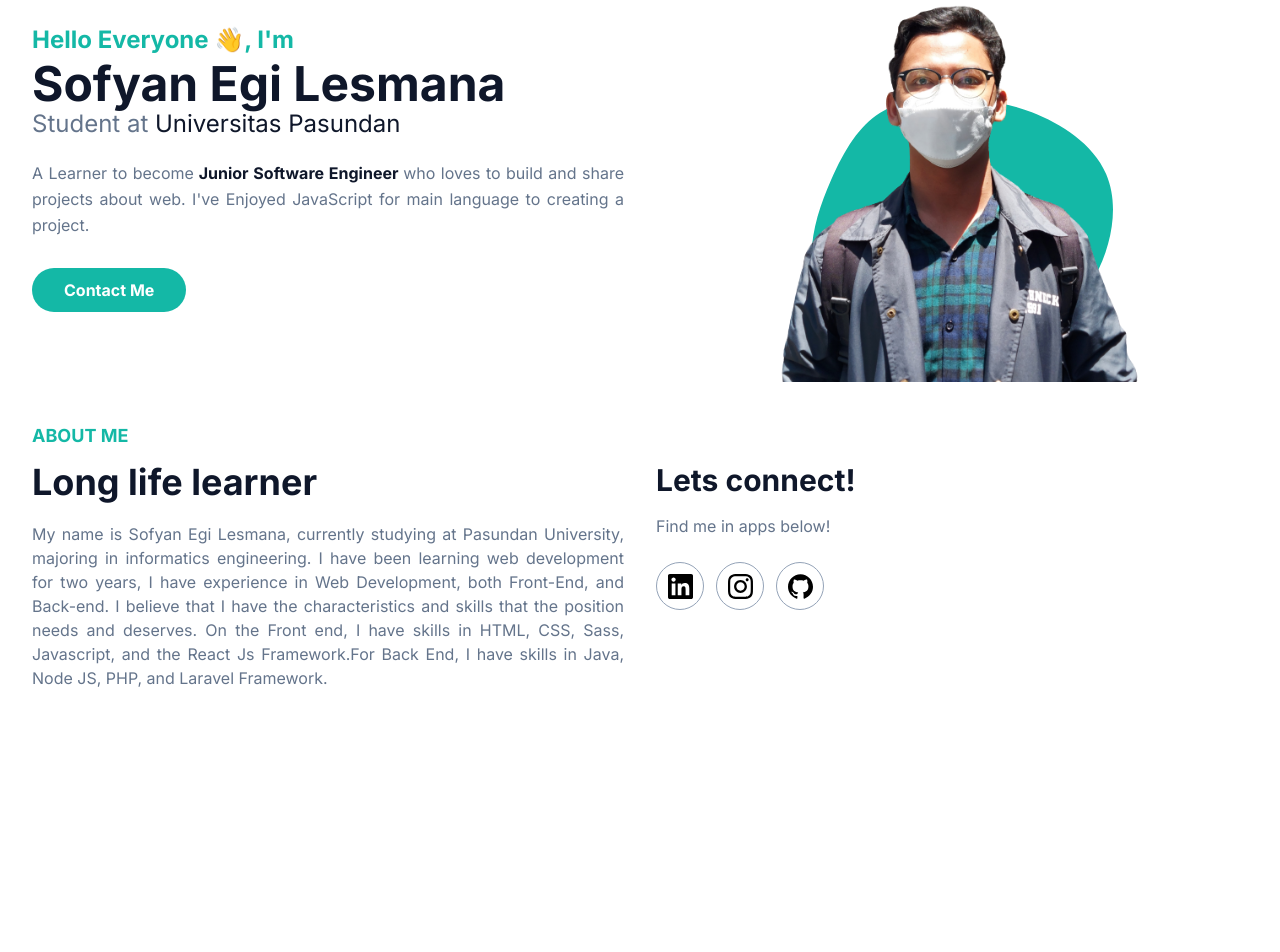
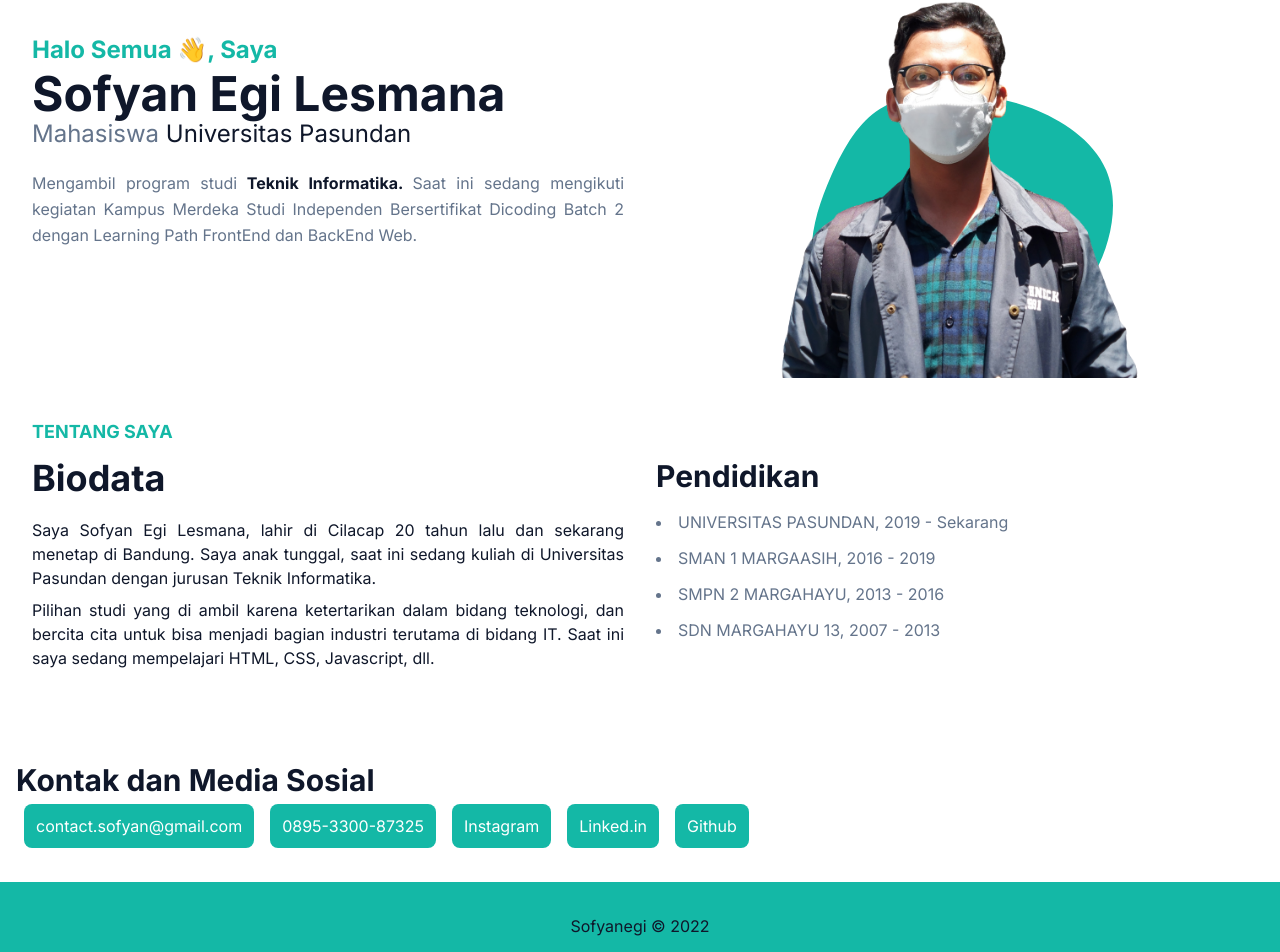
Before and after one commit to sofyanegil/sofyanegil.github.io, a React (Create React App) app: page / in a window 1280 px wide. Shown: the part 201-1153 px from the top of the page. Before the commit the page ends 943 px from the top, so only its background shows below. Built offline with nearby package versions, Linux system fonts and the light colour scheme.

Commit message:
biografi

```diff
--- a/package.json
+++ b/package.json
@@ -1,4 +1,5 @@
 {
+  "homepage": "https://sofyanegil.github.io",
   "name": "sofyanegil.github.io",
   "version": "0.1.0",
   "private": true,
@@ -17,7 +18,9 @@
     "test": "react-scripts test",
     "eject": "react-scripts eject",
     "lint": "eslint src/ --ext .js,.jsx,.ts,.tsx",
-    "lint-fix": "eslint src/ --ext .js,.jsx,.ts,.tsx --fix"
+    "lint-fix": "eslint src/ --ext .js,.jsx,.ts,.tsx --fix",
+    "predeploy": "npm run build",
+    "deploy": "gh-pages -d build"
   },
   "eslintConfig": {
     "extends": [
@@ -45,6 +48,7 @@
     "eslint-plugin-jsx-a11y": "^6.5.1",
     "eslint-plugin-react": "^7.30.0",
     "eslint-plugin-react-hooks": "^4.5.0",
+    "gh-pages": "^4.0.0",
     "postcss": "^8.4.14",
     "tailwindcss": "^3.0.24"
   }
--- a/public/index.html
+++ b/public/index.html
@@ -2,16 +2,12 @@
 <html lang="en">
   <head>
     <meta charset="utf-8" />
-    <link rel="icon" href="%PUBLIC_URL%/favicon.ico" />
     <meta name="viewport" content="width=device-width, initial-scale=1" />
     <meta name="theme-color" content="#000000" />
-    <meta name="description" content="Web site created using create-react-app" />
-    <link rel="apple-touch-icon" href="%PUBLIC_URL%/logo192.png" />
+
     <link rel="preconnect" href="https://fonts.googleapis.com" />
     <link rel="preconnect" href="https://fonts.gstatic.com" crossorigin />
     <link href="https://fonts.googleapis.com/css2?family=Inter:wght@400;700&display=swap" rel="stylesheet" />
-
-    <link rel="manifest" href="%PUBLIC_URL%/manifest.json" />
     <title>Sofyan Egi Lesmana</title>
   </head>
   <body>
--- a/src/App.jsx
+++ b/src/App.jsx
@@ -1,6 +1,7 @@
 /* eslint-disable react/react-in-jsx-scope */
 
 import About from './components/About';
+import Footer from './components/Footer';
 import Header from './components/Header';
 import Hero from './components/Hero';
 
@@ -10,6 +11,7 @@ function App() {
       <Header />
       <Hero />
       <About />
+      <Footer />
     </div>
   );
 }
--- a/src/components/About.jsx
+++ b/src/components/About.jsx
@@ -3,38 +3,62 @@ import React from 'react';
 
 export default function About() {
   return (
+    <>
       <section id="about" className="pt-10 pb-3">
         <div className="container">
           <div className="flex flex-wrap">
             <div className="w-full px-4 mb-10 lg:w-1/2">
-            <h4 className="font-bold uppercase text-primary text-lg mb-3">About me</h4>
-            <h2 className="font-bold text-dark text-3xl mb-5 max-w-md lg:text-4xl">Long life learner</h2>
-            <p className="font-medium text-base text-secondary lg:text-large text-justify">
-              My name is Sofyan Egi Lesmana, currently studying at Pasundan University, majoring in informatics engineering. I have been learning web development for two years, I have experience in Web Development, both Front-End, and
-              Back-end. I believe that I have the characteristics and skills that the position needs and deserves. On the Front end, I have skills in HTML, CSS, Sass, Javascript, and the React Js Framework.For Back End, I have skills in
-              Java, Node JS, PHP, and Laravel Framework.
+              <h4 className="font-bold uppercase text-primary text-lg mb-3">Tentang Saya</h4>
+              <h2 className="font-bold text-dark text-3xl mb-5 max-w-md lg:text-4xl">Biodata</h2>
+              <p className="font-medium text-base text-dark lg:text-large text-justify">
+                Saya Sofyan Egi Lesmana, lahir di Cilacap 20 tahun lalu dan sekarang menetap di Bandung. Saya anak tunggal, saat ini sedang kuliah di Universitas Pasundan dengan jurusan Teknik Informatika.
+              </p>
+              <p className="font-medium text-base text-dark lg:text-large text-justify mt-2">
+                Pilihan studi yang di ambil karena ketertarikan dalam bidang teknologi, dan bercita cita untuk bisa menjadi bagian industri terutama di bidang IT. Saat ini saya sedang mempelajari HTML, CSS, Javascript, dll.
               </p>
             </div>
             <div className="w-full px-4 lg:w-1/2">
-            <h3 className="font-semibold text-dark text-2xl mb-4 lg:text-3xl lg:pt-10">Lets connect!</h3>
-            <p className="font-medium text-base text-secondary mb-6 lg:text-large">Find me in apps below! </p>
-            <div className="flex items-center">
-              {/* Linkedin */}
-              <a href="https://www.linkedin.com/in/sofyanegi/" className="w-12 h-12 mr-3 rounded-full flex justify-center items-center border border-slate-400 hover:bg-primary hover:text-white" target="_blank" rel="noreferrer noopener">
-                <img src="/icons/linkedin.svg" alt="" />
-              </a>
-              {/* Instagram */}
-              <a href="https://www.instagram.com/sofyanegi/" className="w-12 h-12 mr-3 rounded-full flex justify-center items-center border border-slate-400 hover:bg-primary hover:text-white" target="_blank" rel="noreferrer noopener">
-                <img src="/icons/instagram.svg" alt="" />
-              </a>
-              {/* Github */}
-              <a href="https://www.instagram.com/sofyanegi/" className="w-12 h-12 mr-3 rounded-full flex justify-center items-center border border-slate-400 hover:bg-primary hover:text-white" target="_blank" rel="noreferrer noopener">
-                <img src="/icons/github.svg" alt="" />
-              </a>
-            </div>
+              <h3 className="font-semibold text-dark text-2xl mb-4 lg:text-3xl lg:pt-10">Pendidikan</h3>
+              <li className="font-medium text-base text-secondary mb-3 lg:text-large">UNIVERSITAS PASUNDAN, 2019 - Sekarang </li>
+              <li className="font-medium text-base text-secondary mb-3 lg:text-large">SMAN 1 MARGAASIH, 2016 - 2019 </li>
+              <li className="font-medium text-base text-secondary mb-3 lg:text-large">SMPN 2 MARGAHAYU, 2013 - 2016 </li>
+              <li className="font-medium text-base text-secondary mb-3 lg:text-large">SDN MARGAHAYU 13, 2007 - 2013 </li>
             </div>
           </div>
         </div>
       </section>
+      <section id="contact" className="pb-3">
+        <div className="container">
+          <h3 className="font-semibold text-dark text-2xl mb-4 lg:text-3xl lg:pt-10">Kontak dan Media Sosial</h3>
+          <div className="flex flex-row">
+            <li className="list-none font-medium text-base text-secondary mb-3 lg:text-large mx-2">
+              <a href="mailto:contact.sofyan@gmail.com" className="bg-primary p-3 text-white rounded-lg" target="_blank" rel="noopener noreferrer">
+                contact.sofyan@gmail.com
+              </a>
+            </li>
+            <li className="list-none font-medium text-base text-secondary mb-3 lg:text-large mx-2">
+              <a href="https://wa.me/+62895330087325" className="bg-primary p-3 text-white rounded-lg" target="_blank" rel="noopener noreferrer">
+                0895-3300-87325
+              </a>
+            </li>
+            <li className="list-none font-medium text-base text-secondary mb-3 lg:text-large mx-2">
+              <a href="https://www.instagram.com/sofyanegi/" className="bg-primary p-3 text-white rounded-lg" target="_blank" rel="noopener noreferrer">
+                Instagram
+              </a>
+            </li>
+            <li className="list-none font-medium text-base text-secondary mb-3 lg:text-large mx-2">
+              <a href="https://www.linkedin.com/in/sofyanegi/" className="bg-primary p-3 text-white rounded-lg" target="_blank" rel="noopener noreferrer">
+                Linked.in
+              </a>
+            </li>
+            <li className="list-none font-medium text-base text-secondary mb-3 lg:text-large mx-2">
+              <a href="https://www.github.com/sofyanegil" className="bg-primary p-3 text-white rounded-lg" target="_blank" rel="noopener noreferrer">
+                Github
+              </a>
+            </li>
+          </div>
+        </div>
+      </section>
+    </>
   );
 }
--- /dev/null
+++ b/src/components/Footer.jsx
@@ -0,0 +1,9 @@
+import React from 'react';
+
+export default function Footer() {
+  return (
+    <footer className="bg-primary mt-5">
+      <p className="text-center py-8 text-dark">Sofyanegi &copy; 2022</p>
+    </footer>
+  );
+}
--- a/src/components/Header.jsx
+++ b/src/components/Header.jsx
@@ -48,17 +48,12 @@ export default function Header() {
                 </li>
                 <li className="group">
                   <a href="#about" className="nav-link">
-                    About Me
-                  </a>
-                </li>
-                <li className="group">
-                  <a href="#portofolio" className="nav-link">
-                    Portofolio
+                    Tentang Saya
                   </a>
                 </li>
                 <li className="group">
                   <a href="#contact" className="nav-link">
-                    Contact
+                    Kontak
                   </a>
                 </li>
               </ul>
--- a/src/components/Hero.jsx
+++ b/src/components/Hero.jsx
@@ -9,30 +9,21 @@ export default function Hero() {
         <div className="flex flex-wrap">
           <div className="w-full self-center px-4 lg:w-1/2">
             <h1 className="text-base font-semibold text-primary md:text-xl lg:text-2xl">
-              Hello Everyone 👋, I'm
+              Halo Semua 👋, Saya
               <span className="block font-bold text-dark text-4xl mt-1 lg:text-5xl">Sofyan Egi Lesmana</span>
             </h1>
             <h2 className="font-medium text-secondary text-lg mb-5 lg:text-2xl">
-              Student at
+              Mahasiswa
               <span className="text-dark"> Universitas Pasundan</span>
             </h2>
             <p className="font-medium text-secondary mb-10 leading-relaxed text-justify">
-              A Learner to become
-              <span className="text-dark font-bold"> Junior Software Engineer </span>
-              who loves to build and share projects about web. I've Enjoyed JavaScript for main language to creating a project.
+              Mengambil program studi
+              <span className="text-dark font-bold"> Teknik Informatika. </span>
+              Saat ini sedang mengikuti kegiatan Kampus Merdeka Studi Independen Bersertifikat Dicoding Batch 2 dengan Learning Path FrontEnd dan BackEnd Web.
             </p>
-
-            <a
-              href="https://www.linkedin.com/in/sofyanegi/"
-              target="_blank"
-              rel="noopener noreferrer"
-              className="text-base font-semibold text-white bg-primary py-3 px-8 rounded-full hover:shadow-lg hover:opacity-80 transition duration-300 ease-in-out"
-            >
-              Contact Me
-            </a>
           </div>
           <div className="w-full self-end px-4 lg:w-1/2">
-            <div className="relative mt-10 LG:mt-9 lg:right-0">
+            <div className="relative mt-10 lg:mt-9 lg:right-0">
               <img width={400} height={400} src="/profilePic.png" alt="Sofyan Egi" className="max-w-full mx-auto" />
               <span className="absolute bottom-0 -z-10 left-1/2 -translate-x-1/2 ">
                 <svg width={400} height={375} viewBox="0 0 200 200" xmlns="http://www.w3.org/2000/svg">
```
Also changed, not shown: 2 other files (tests, documents, lock files or other folders). Lines whose indentation alone changed are shown as unchanged.
